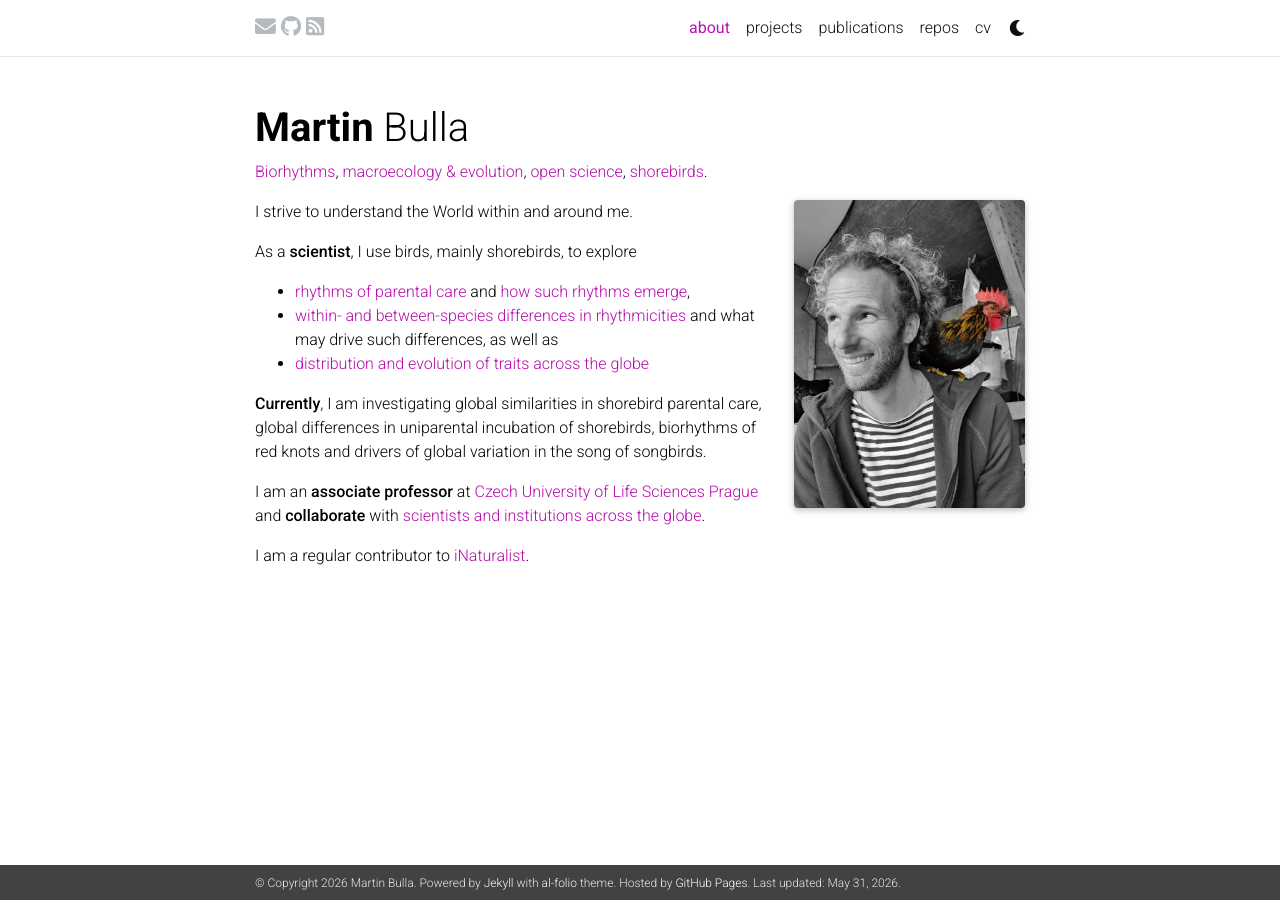
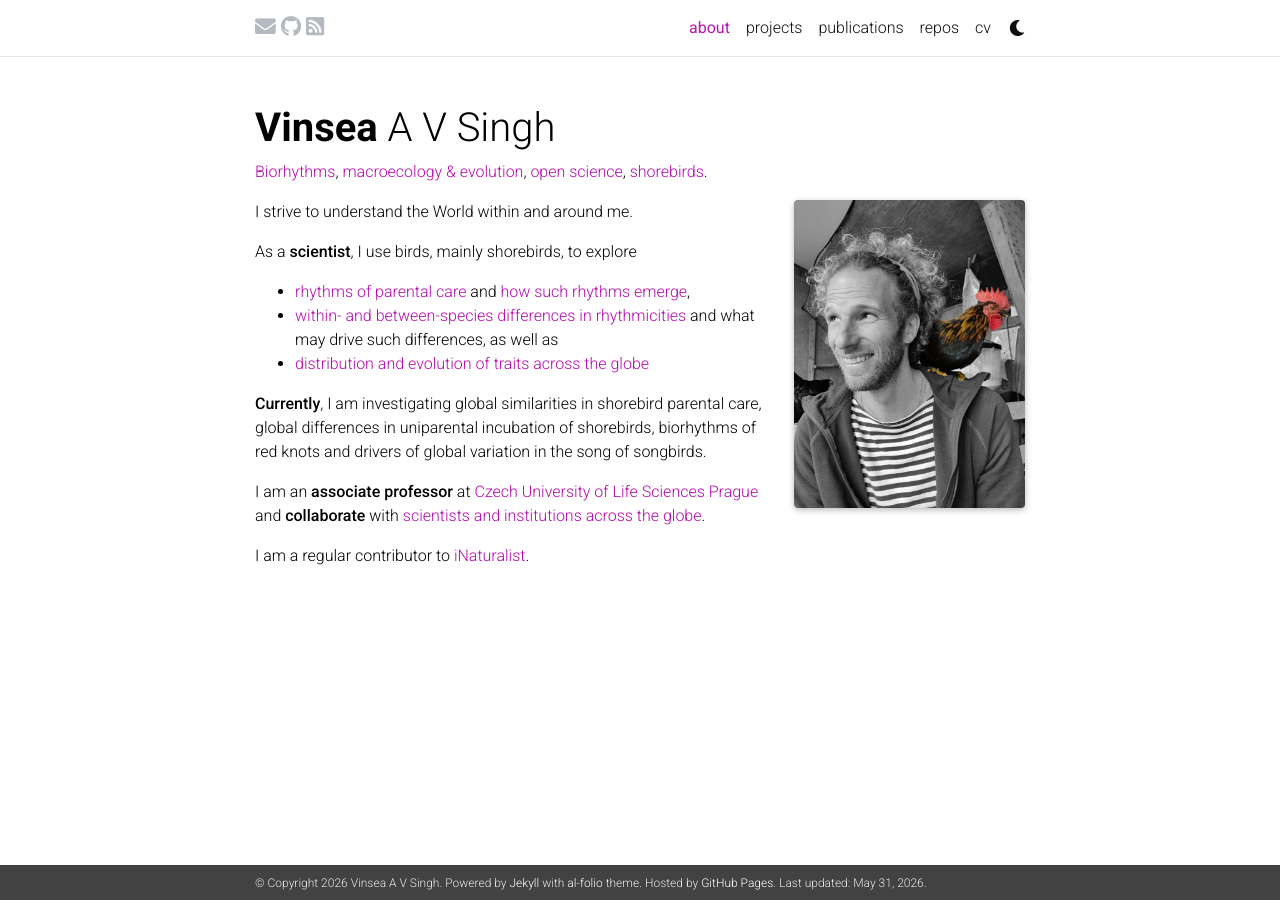
Before and after one commit to VinseaSingh/vinseasingh.github.io, a Jekyll site: the page built from _pages/about.md, in a window 1280 px wide. Built offline with Jekyll 4.4.1, drawn with Linux system fonts in a browser that asks for light colours; full-size pictures stand in for the smaller copies a plugin makes; comment, search, counter and statistics services are not loaded; a style sheet for code colours, icons or effects is not loaded.

Commit message:
Update personal information in _config.yml

```diff
--- a/_config.yml
+++ b/_config.yml
@@ -3,21 +3,21 @@
 # -----------------------------------------------------------------------------
 
 title: blank # the website title (if blank, full name will be used instead)
-first_name: Martin
-middle_name:
-last_name: Bulla
-email: bulla.mar@gmail.com
+first_name: Vinsea
+middle_name: A V
+last_name: Singh
+email: vinseasingh@gmail.com
 description: > # the ">" symbol means to ignore newlines until "footer_text:"
   A simple, whitespace theme for academics. Based on [*folio](https://github.com/bogoli/-folio) design.
 footer_text: >
   Powered by <a href="https://jekyllrb.com/" target="_blank">Jekyll</a> with <a href="https://github.com/alshedivat/al-folio">al-folio</a> theme.
   Hosted by <a href="https://pages.github.com/" target="_blank">GitHub Pages</a>.
-keywords: biorhythms, chronobiology, macroecology, shorebirds  # add your own keywords or leave empty
+keywords: # add your own keywords or leave empty
 
 lang: en # the language of your site (for example: en, fr, cn, ru, etc.)
-icon: favicon_white.ico #⚛️ the emoji used as the favicon (alternatively, provide image name in /assets/img/)
+icon: #favicon_white.ico #⚛️ the emoji used as the favicon (alternatively, provide image name in /assets/img/)
 
-url: https://martinbulla.github.io # the base hostname & protocol for your site
+url: https://vinseasingh.github.io # the base hostname & protocol for your site
 baseurl: # the subpath of your site, e.g. /blog/
 last_updated: true # set to true if you want to display last updated in the footer
 impressum_path:  # set to path to include impressum link in the footer, use the same path as permalink in a page, helps to conform with EU GDPR
@@ -66,13 +66,13 @@
 # Social integration
 # -----------------------------------------------------------------------------
 
-github_username: MartinBulla # your GitHub user name
+github_username: VinseaSingh # your GitHub user name
 gitlab_username: # your GitLab user name
 twitter_username: # your Twitter handle
 linkedin_username: # your LinkedIn user name
-scholar_userid: 569367360547434339 # your Google Scholar ID
+scholar_userid: # your Google Scholar ID
 semanticscholar_id: # your Semantic Scholar ID
-orcid_id: 0000-0002-1328-1927 # your ORCID ID
+orcid_id: # your ORCID ID
 medium_username: # your Medium username
 quora_username: # your Quora username
 publons_id: # your ID on Publons F-2946-2011
```
